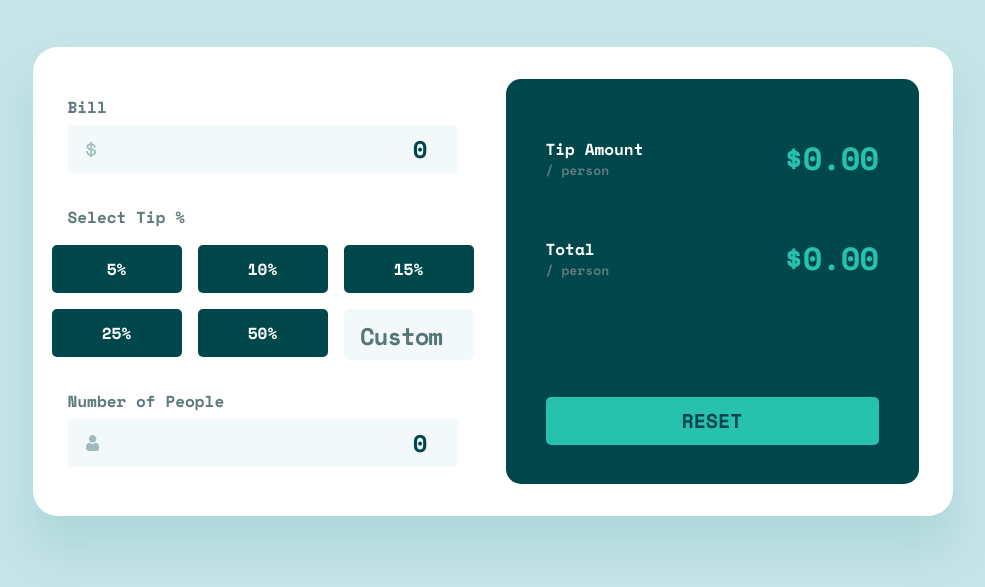
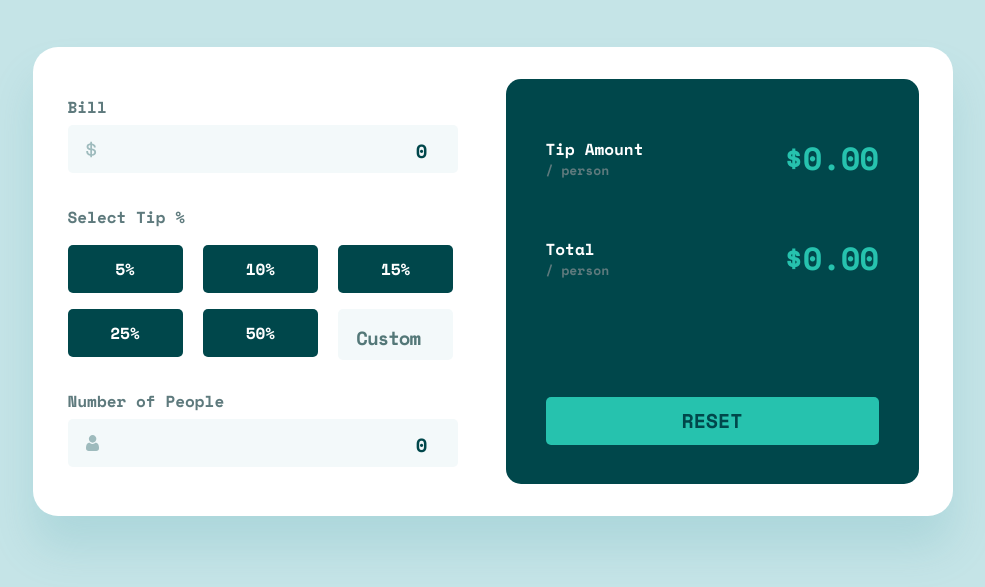
Before and after one commit to Tamo25/tip-calculator, a plain HTML site: page index.html in a window 1280 px wide. Shown: the part 181-768 px from the top of the page, without its empty margins (147-1132 px from the left). Drawn offline with nearby package versions, Linux system fonts and the light colour scheme.

Commit message:
Update style.css

```diff
--- a/assets/style/style.css
+++ b/assets/style/style.css
@@ -83,7 +83,7 @@ input {
 
 ::placeholder {
     color: var(--dark-green);
-    font-size: 24px;
+    font-size: 19px;
     line-height: 36px;
     text-align: right;
     font-family: Space Mono;
@@ -241,7 +241,7 @@ button {
     }
 
     article {
-        width: 130px;
+        width: 115px;
     }
 
     button {
```
